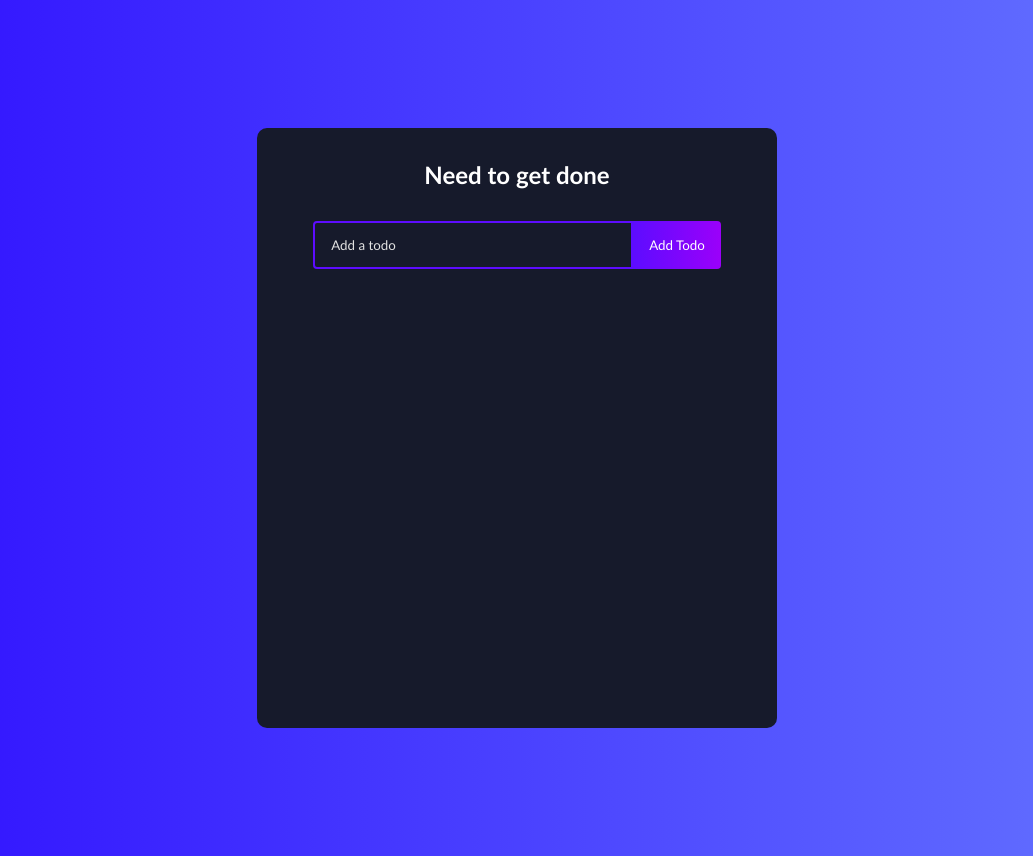
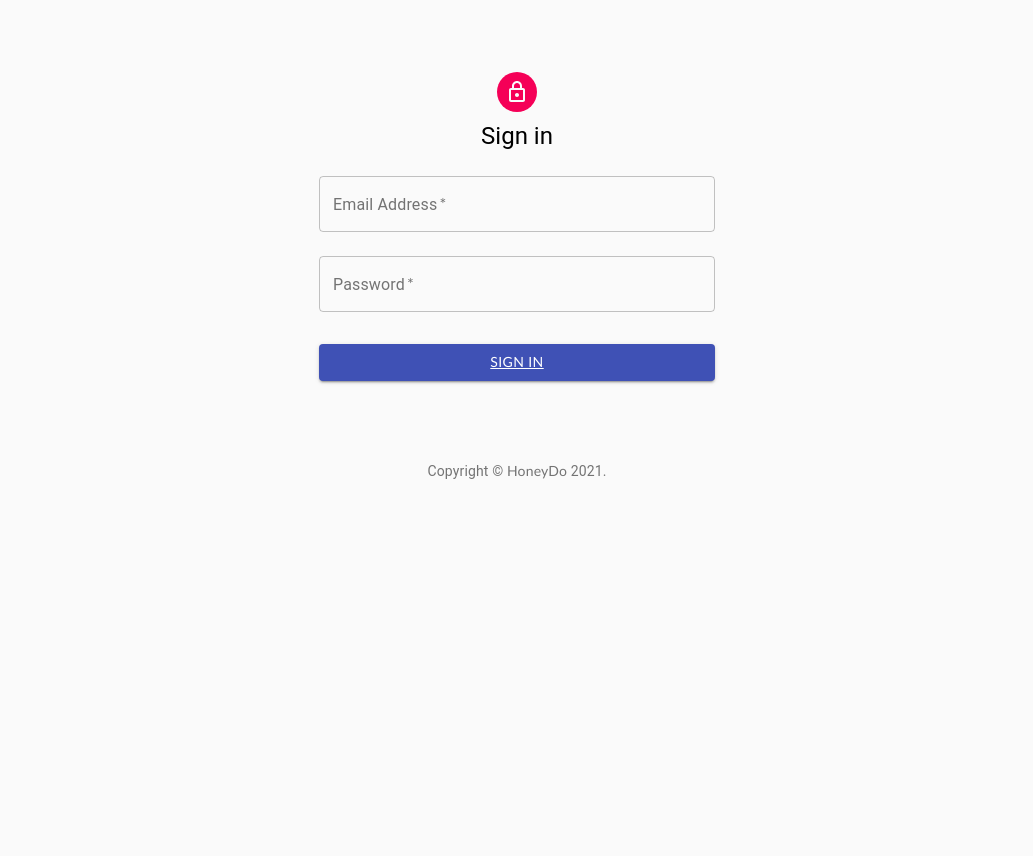
Before and after one commit to choumrdh/Honey-Do, a React (Create React App) app: page / in a window 1280 px wide. Shown: the whole page, without its empty margins (123-1156 px from the left). After the commit the page ends 800 px from the top, so only its background shows below. Built offline with nearby package versions, Linux system fonts and the light colour scheme.

Commit message:
homepage, login...etc

```diff
--- a/package.json
+++ b/package.json
@@ -3,12 +3,15 @@
   "version": "0.1.0",
   "private": true,
   "dependencies": {
+    "@material-ui/core": "^4.11.4",
+    "@material-ui/icons": "^4.11.2",
     "@testing-library/jest-dom": "^5.13.0",
     "@testing-library/react": "^11.2.7",
     "@testing-library/user-event": "^12.8.3",
     "react": "^17.0.2",
     "react-dom": "^17.0.2",
     "react-icons": "^4.2.0",
+    "react-router-dom": "^5.2.0",
     "react-scripts": "4.0.3",
     "web-vitals": "^1.1.2"
   },
--- a/public/index.html
+++ b/public/index.html
@@ -27,6 +27,7 @@
     <link rel="apple-touch-icon" size="180x180" href="./assets/icon/apple-touch-icon.png">
     <link rel="icon" type="image/png" size="32x32" href="./assets/icon/favicon-32x32.png">
     <link rel="icon" type="image/png" size="16x16" href="./assets/icon/favicon-16x16.png">
+
     <title>Get It Done</title>
   </head>
   <body>
--- a/src/App.css
+++ b/src/App.css
@@ -6,13 +6,13 @@
       'Lucida Sans', Arial, sans-serif;
   }
 
-  body {
+  /* body {
     background: linear-gradient(
       90deg,
       rgba(48, 16, 255, 1) 0%,
       rgba(100, 115, 255, 1) 100%
     );
-  }
+  } */
   .todo-app {
     display: flex;
     flex-direction: column;
--- a/src/App.js
+++ b/src/App.js
@@ -1,13 +1,19 @@
 
 import './App.css';
-import TodoList from './components/Todo/TodoList';
+import React from "react";
+import { BrowserRouter as Router, Switch, Route } from "react-router-dom";
+import Login from "./components/Login/Login"
+import HomePage from "./pages/Homepage"
 
 
 function App() {
   return (
-    <div className="todo-app">
-      <TodoList/>
-    </div>
+    <Router>
+      <Switch>
+        <Route exact path="/" component={Login}/>
+        <Route exact path="/home" component={HomePage}/>
+      </Switch>
+    </Router>
   );
 }
 
--- /dev/null
+++ b/src/components/Login/Login.css
@@ -0,0 +1,6 @@
+.loginLink{
+    color:white
+}
+.signIn {
+    color:black;
+}
--- /dev/null
+++ b/src/components/Login/Login.js
@@ -0,0 +1,105 @@
+import React from 'react';
+import Avatar from '@material-ui/core/Avatar';
+import Button from '@material-ui/core/Button';
+import CssBaseline from '@material-ui/core/CssBaseline';
+import TextField from '@material-ui/core/TextField';
+import FormControlLabel from '@material-ui/core/FormControlLabel';
+import Checkbox from '@material-ui/core/Checkbox';
+import Link from '@material-ui/core/Link';
+import Grid from '@material-ui/core/Grid';
+import Box from '@material-ui/core/Box';
+import LockOutlinedIcon from '@material-ui/icons/LockOutlined';
+import Typography from '@material-ui/core/Typography';
+import { makeStyles } from '@material-ui/core/styles';
+import Container from '@material-ui/core/Container';
+import "./Login.css";
+
+function Copyright() {
+  return (
+    <Typography variant="body2" color="textSecondary" align="center">
+      {'Copyright © '}
+      <Link color="inherit" href="">
+        HoneyDo
+      </Link>{' '}
+      {new Date().getFullYear()}
+      {'.'}
+    </Typography>
+  );
+}
+
+const useStyles = makeStyles((theme) => ({
+  paper: {
+    marginTop: theme.spacing(8),
+    display: 'flex',
+    flexDirection: 'column',
+    alignItems: 'center',
+  },
+  avatar: {
+    margin: theme.spacing(1),
+    backgroundColor: theme.palette.secondary.main,
+  },
+  form: {
+    width: '100%', // Fix IE 11 issue.
+    marginTop: theme.spacing(1),
+  },
+  submit: {
+    margin: theme.spacing(3, 0, 2),
+  },
+}));
+
+export default function SignIn() {
+  const classes = useStyles();
+
+  return (
+    <Container component="main" maxWidth="xs">
+      <CssBaseline />
+      <div className={classes.paper}>
+        <Avatar className={classes.avatar}>
+          <LockOutlinedIcon />
+        </Avatar>
+        <Typography component="h1" variant="h5" className="signIn">
+          Sign in
+        </Typography>
+        <form className={classes.form} noValidate>
+          <TextField
+            variant="outlined"
+            margin="normal"
+            required
+            fullWidth
+            id="email"
+            label="Email Address"
+            name="email"
+            autoComplete="honeyDo@gmail.com"
+            // autoFocus
+            // placeholder="honeyDo@gmail.com"
+          />
+          <TextField
+            variant="outlined"
+            margin="normal"
+            required
+            fullWidth
+            name="password"
+            label="Password"
+            type="password"
+            id="password"
+            autoComplete="current-password"
+          />
+
+          <Button
+            type="submit"
+            fullWidth
+            variant="contained"
+            color="primary"
+            className={classes.submit}
+          >
+            <a className="loginLink" href="/home">Sign In</a>
+          </Button>
+
+        </form>
+      </div>
+      <Box mt={8}>
+        <Copyright />
+      </Box>
+    </Container>
+  );
+}
--- /dev/null
+++ b/src/components/Memo/Memo.js
@@ -0,0 +1,9 @@
+import React from 'react';
+
+const Memo = () => {
+    return (
+    <h1>Memo</h1>
+    );
+}
+
+export default Memo;
--- a/src/components/Todo/TodoList.js
+++ b/src/components/Todo/TodoList.js
@@ -38,7 +38,7 @@ const TodoList = () => {
   };
 
   return (
-    <div>
+    <div id="hooneyDo">
       <h1>Need to get done</h1>
       <TodoForm onSubmit={addTodo} />
       <Todo todos={todos} completeTodo={completeTodo} removeTodo={removeTodo} updateTodo={updateTodo}/>
--- /dev/null
+++ b/src/pages/Homepage.js
@@ -0,0 +1,42 @@
+import React from "react";
+import TodoList from "../components/Todo/TodoList";
+import Memo from "../components/Memo/Memo"
+
+import Container from "@material-ui/core/Container";
+import AppBar from '@material-ui/core/AppBar';
+import Toolbar from '@material-ui/core/Toolbar';
+import Grid from "@material-ui/core/Grid";
+import Typography from '@material-ui/core/Typography';
+
+import { BiListCheck } from "react-icons/bi"
+import "../App.css";
+
+const HomePage = () => {
+
+  return (
+    <>
+      <section className="full ">
+
+      <AppBar position="relative">
+        <Toolbar>
+          <BiListCheck style={{ fontSize: 40 }}/>
+          <Typography variant="h6" color="inherit" noWrap>
+            Honey Do List
+          </Typography>
+        </Toolbar>
+      </AppBar>
+
+        <Container >
+          <Grid spacing={6}>
+            <TodoList />
+          </Grid>
+          <Grid>
+            <Memo spacing={6}/>
+          </Grid>
+        </Container>
+      </section>
+    </>
+  );
+};
+
+export default HomePage;
```
Also changed, not shown: 1 other file (tests, documents, lock files or other folders).
